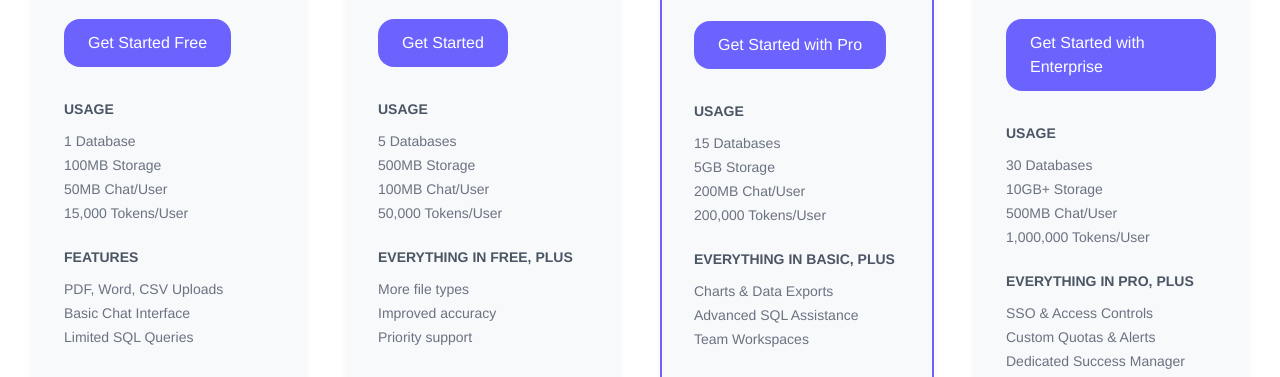
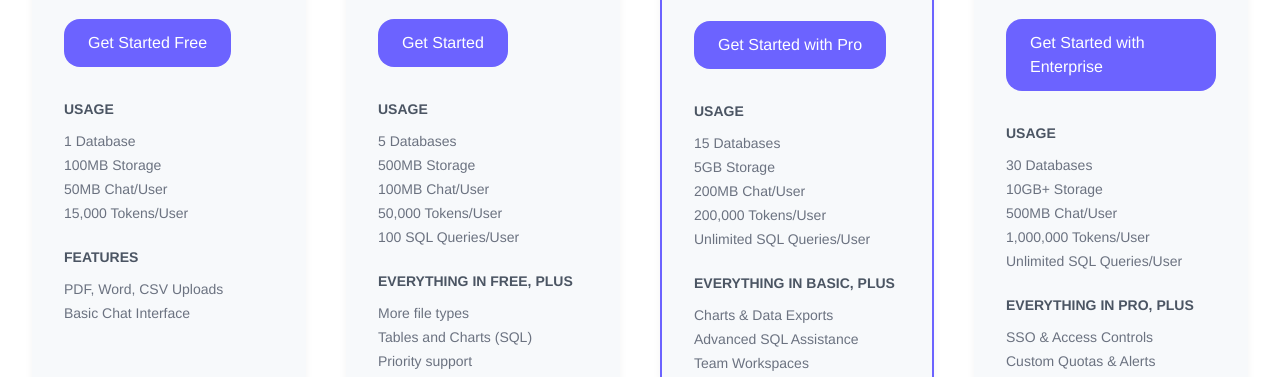
Before and after one commit to KeeObom/retreeval-static, a website: page pricing.html in a window 1280 px wide. Shown: the part 575-952 px from the top of the page. Drawn offline with Linux system fonts and the light colour scheme.

Commit message:
edited pricing info

```diff
--- a/pricing.html
+++ b/pricing.html
@@ -140,7 +140,6 @@
       <ul class="text-sm space-y-1 flex-grow">
         <li>PDF, Word, CSV Uploads</li>
         <li>Basic Chat Interface</li>
-        <li>Limited SQL Queries</li>
       </ul>
     </div>
 
@@ -156,11 +155,12 @@
         <li>500MB Storage</li>
         <li>100MB Chat/User</li>
         <li>50,000 Tokens/User</li>
+        <li>100 SQL Queries/User</li>
       </ul>
       <h3 class="text-sm font-semibold uppercase text-subtle mb-3">Everything in Free, plus</h3>
       <ul class="text-sm space-y-1 flex-grow">
         <li>More file types</li>
-        <li>Improved accuracy</li>
+        <li>Tables and Charts (SQL)</li>
         <li>Priority support</li>
       </ul>
     </div>
@@ -178,6 +178,7 @@
         <li>5GB Storage</li>
         <li>200MB Chat/User</li>
         <li>200,000 Tokens/User</li>
+        <li>Unlimited SQL Queries/User</li>
       </ul>
       <h3 class="text-sm font-semibold uppercase text-subtle mb-3">Everything in Basic, plus</h3>
       <ul class="text-sm space-y-1 flex-grow">
@@ -199,6 +200,7 @@
         <li>10GB+ Storage</li>
         <li>500MB Chat/User</li>
         <li>1,000,000 Tokens/User</li>
+        <li>Unlimited SQL Queries/User</li>
       </ul>
       <h3 class="text-sm font-semibold uppercase text-subtle mb-3">Everything in Pro, plus</h3>
       <ul class="text-sm space-y-1 flex-grow">
```
